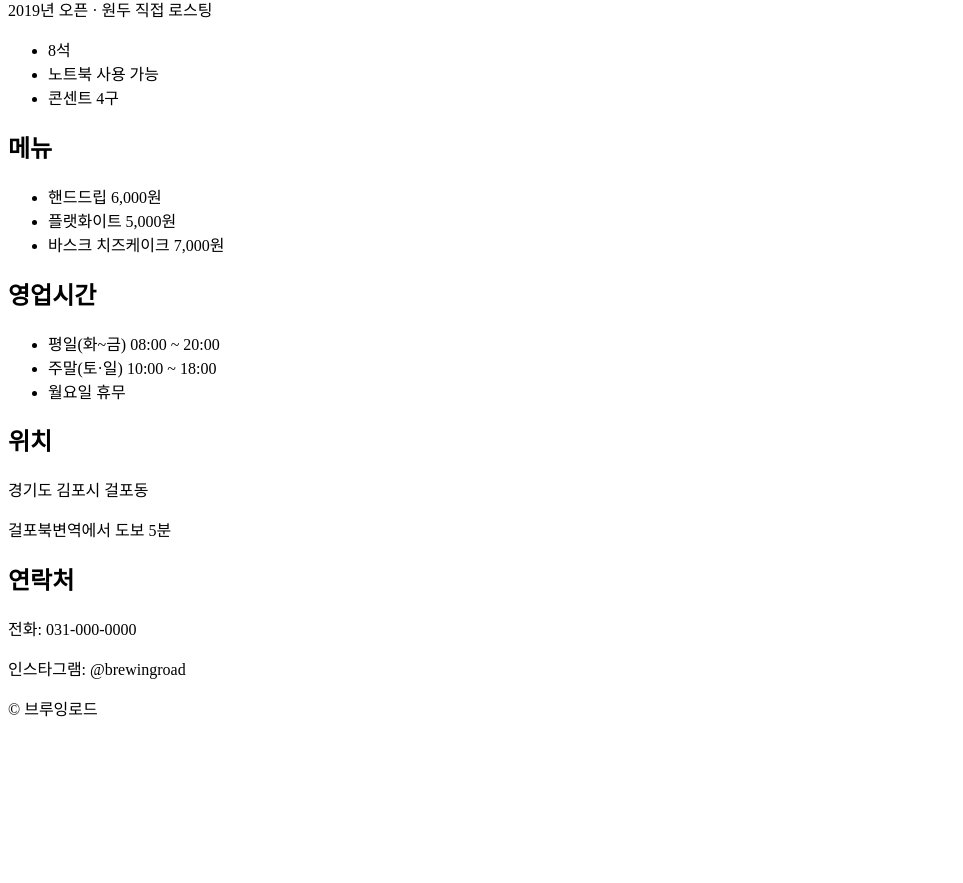
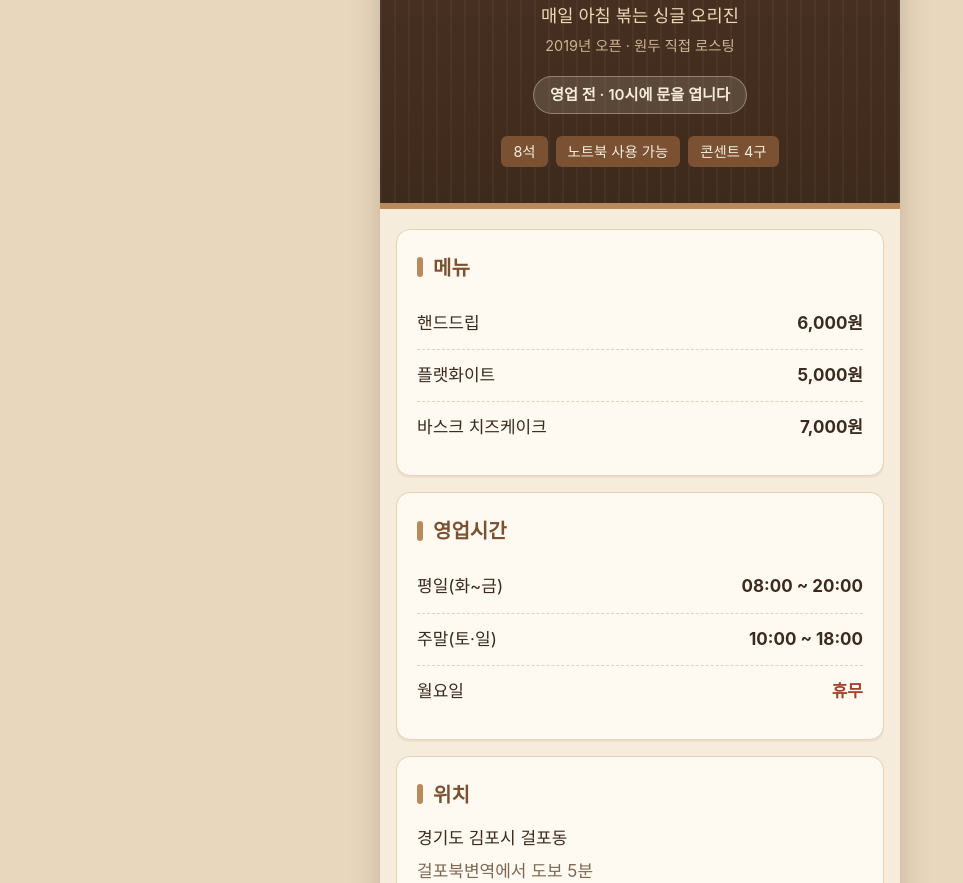
Before and after one commit to naby6708-hue/day02cafe, a plain HTML site: page index.html in a window 1280 px wide. Shown: the part 132-1015 px from the top of the page, without its empty margins (0-963 px from the left). Before the commit the page ends 868 px from the top, so only its background shows below. Drawn offline with Linux system fonts and the light colour scheme.

Commit message:
전화·지도·인스타 버튼, 영업 상태 표시, 우드 톤 디자인 추가
Co-Authored-By: Claude Sonnet 5.5 <noreply@anthropic.com>

```diff
--- a/index.html
+++ b/index.html
@@ -5,13 +5,220 @@
   <meta name="viewport" content="width=device-width, initial-scale=1">
   <title>브루잉로드 | 김포 걸포동 로스터리 카페</title>
   <meta name="description" content="매일 아침 볶는 싱글 오리진, 김포 걸포동 브루잉로드">
+  <meta name="theme-color" content="#4a3222">
+  <style>
+    :root {
+      --wood-dark: #3e2a1c;
+      --wood: #7a5233;
+      --wood-light: #b98a5b;
+      --cream: #f6ecdc;
+      --paper: #fffaf1;
+      --line: #e3d2b8;
+      --text: #3b2a1e;
+      --muted: #7d6853;
+    }
+
+    * { box-sizing: border-box; }
+
+    html { -webkit-text-size-adjust: 100%; }
+
+    body {
+      margin: 0;
+      background: var(--cream);
+      color: var(--text);
+      font-family: -apple-system, BlinkMacSystemFont, "Apple SD Gothic Neo",
+        "Malgun Gothic", "Noto Sans KR", sans-serif;
+      font-size: 17px;
+      line-height: 1.6;
+    }
+
+    .page {
+      max-width: 520px;
+      margin: 0 auto;
+      min-height: 100vh;
+      background: var(--cream);
+    }
+
+    /* 소개 */
+    header {
+      background:
+        repeating-linear-gradient(90deg, rgba(255,255,255,.035) 0 2px, transparent 2px 14px),
+        linear-gradient(180deg, #4a3222, var(--wood-dark));
+      color: var(--cream);
+      text-align: center;
+      padding: 48px 20px 36px;
+      border-bottom: 6px solid var(--wood-light);
+    }
+
+    header h1 {
+      margin: 0 0 6px;
+      font-size: 2.2rem;
+      letter-spacing: 0.04em;
+    }
+
+    header .tagline {
+      margin: 0 0 4px;
+      font-size: 1.1rem;
+      color: #f0d9b5;
+    }
+
+    header .since {
+      margin: 0;
+      font-size: 0.9rem;
+      color: #cdb592;
+    }
+
+    #status {
+      display: inline-block;
+      margin: 18px 0 0;
+      padding: 6px 16px;
+      border-radius: 999px;
+      background: rgba(246, 236, 220, 0.14);
+      border: 1px solid rgba(246, 236, 220, 0.35);
+      font-size: 0.95rem;
+      font-weight: 600;
+    }
+
+    #status:empty { display: none; }
+
+    header ul {
+      list-style: none;
+      margin: 22px 0 0;
+      padding: 0;
+      display: flex;
+      flex-wrap: wrap;
+      justify-content: center;
+      gap: 8px;
+    }
+
+    header li {
+      padding: 4px 12px;
+      border-radius: 6px;
+      background: var(--wood);
+      font-size: 0.9rem;
+    }
+
+    /* 본문 카드 */
+    main {
+      padding: 20px 16px 8px;
+    }
+
+    section {
+      background: var(--paper);
+      border: 1px solid var(--line);
+      border-radius: 14px;
+      padding: 22px 20px;
+      margin-bottom: 16px;
+      box-shadow: 0 2px 0 rgba(122, 82, 51, 0.08);
+    }
+
+    section h2 {
+      margin: 0 0 14px;
+      font-size: 1.25rem;
+      color: var(--wood);
+    }
+
+    section h2::before {
+      content: "";
+      display: inline-block;
+      width: 6px;
+      height: 1em;
+      margin-right: 10px;
+      vertical-align: -0.12em;
+      border-radius: 3px;
+      background: var(--wood-light);
+    }
+
+    section ul {
+      list-style: none;
+      margin: 0;
+      padding: 0;
+    }
+
+    section li {
+      display: flex;
+      justify-content: space-between;
+      align-items: baseline;
+      gap: 12px;
+      padding: 12px 0;
+      border-bottom: 1px dashed var(--line);
+    }
+
+    section li:last-child { border-bottom: 0; }
+
+    section li span:last-child {
+      font-weight: 700;
+      white-space: nowrap;
+    }
+
+    #hours li:last-child span:last-child { color: #a3402f; }
+
+    section p { margin: 0 0 6px; }
+
+    #location p:nth-of-type(2) { color: var(--muted); }
+
+    /* 버튼 */
+    .btn {
+      display: block;
+      width: 100%;
+      margin-top: 12px;
+      padding: 16px 18px;
+      border-radius: 12px;
+      border: 2px solid var(--wood);
+      background: transparent;
+      color: var(--wood);
+      font-size: 1.1rem;
+      font-weight: 700;
+      text-align: center;
+      text-decoration: none;
+      -webkit-tap-highlight-color: transparent;
+    }
+
+    .btn:active { transform: translateY(1px); }
+
+    .btn-primary {
+      background: var(--wood);
+      color: var(--cream);
+      box-shadow: 0 3px 0 var(--wood-dark);
+    }
+
+    .btn:focus-visible {
+      outline: 3px solid var(--wood-light);
+      outline-offset: 2px;
+    }
+
+    #location .btn, #contact .btn { margin-top: 14px; }
+
+    footer {
+      padding: 20px 16px 32px;
+      text-align: center;
+      color: var(--muted);
+      font-size: 0.85rem;
+    }
+
+    footer p { margin: 0; }
+
+    /* PC 화면 */
+    @media (min-width: 600px) {
+      body { background: #e8d7bd; }
+      .page {
+        margin: 24px auto;
+        min-height: 0;
+        border-radius: 18px;
+        overflow: hidden;
+        box-shadow: 0 10px 30px rgba(62, 42, 28, 0.22);
+      }
+    }
+  </style>
 </head>
 <body>
+<div class="page">
 
   <header id="intro">
     <h1>브루잉로드</h1>
-    <p>매일 아침 볶는 싱글 오리진</p>
-    <p>2019년 오픈 · 원두 직접 로스팅</p>
+    <p class="tagline">매일 아침 볶는 싱글 오리진</p>
+    <p class="since">2019년 오픈 · 원두 직접 로스팅</p>
+    <p id="status" aria-live="polite"></p>
     <ul>
       <li>8석</li>
       <li>노트북 사용 가능</li>
@@ -42,12 +249,13 @@
       <h2>위치</h2>
       <p>경기도 김포시 걸포동</p>
       <p>걸포북변역에서 도보 5분</p>
+      <a id="map-btn" class="btn btn-primary" href="https://map.naver.com/p/search/%EA%B9%80%ED%8F%AC%20%EA%B1%B8%ED%8F%AC%EB%8F%99%20%EB%B8%8C%EB%A3%A8%EC%9E%89%EB%A1%9C%EB%93%9C" target="_blank" rel="noopener">지도 보기</a>
     </section>
 
     <section id="contact">
       <h2>연락처</h2>
-      <p>전화: 031-000-0000</p>
-      <p>인스타그램: @brewingroad</p>
+      <a id="call-btn" class="btn btn-primary" href="tel:031-000-0000">전화 걸기 031-000-0000</a>
+      <a id="insta-btn" class="btn" href="https://www.instagram.com/brewingroad/" target="_blank" rel="noopener">인스타그램 @brewingroad</a>
     </section>
   </main>
 
@@ -55,5 +263,39 @@
     <p>© 브루잉로드</p>
   </footer>
 
+</div>
+
+  <script>
+    // 요일별 영업시간 (0=일 ... 6=토), null = 휴무
+    var HOURS = {
+      0: [10, 18],
+      1: null,
+      2: [8, 20],
+      3: [8, 20],
+      4: [8, 20],
+      5: [8, 20],
+      6: [10, 18]
+    };
+
+    function updateStatus() {
+      var now = new Date();
+      var today = HOURS[now.getDay()];
+      var hour = now.getHours() + now.getMinutes() / 60;
+      var text;
+      if (!today) {
+        text = "오늘은 휴무일입니다";
+      } else if (hour >= today[0] && hour < today[1]) {
+        text = "지금 영업 중 · " + today[1] + "시까지";
+      } else if (hour < today[0]) {
+        text = "영업 전 · " + today[0] + "시에 문을 엽니다";
+      } else {
+        text = "오늘 영업이 끝났습니다";
+      }
+      document.getElementById("status").textContent = text;
+    }
+
+    updateStatus();
+  </script>
+
 </body>
 </html>
```
